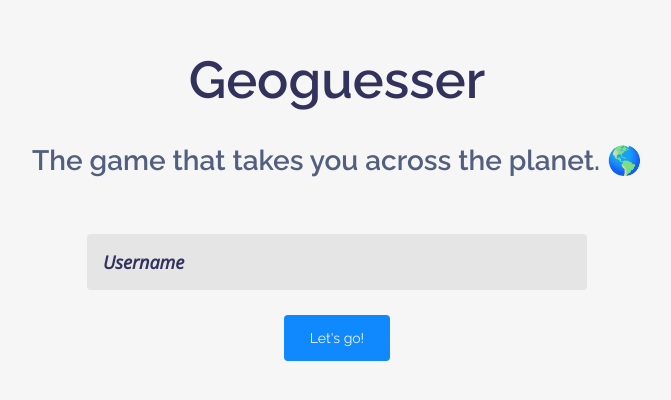
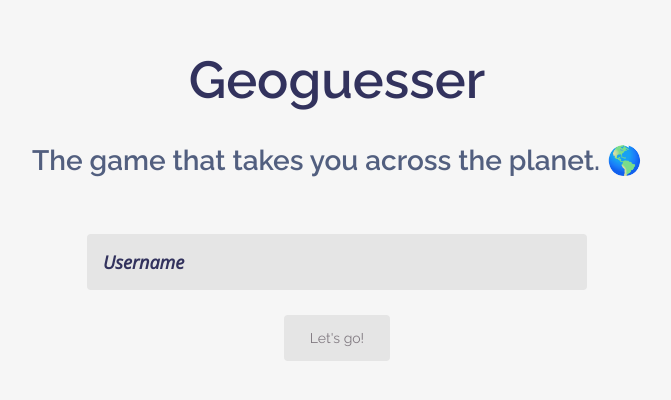
Before and after one commit to Geoguesser/MSHackGeoGuesser, a React (Create React App) app: page / in a window 1280 px wide. Shown: the part 172-572 px from the top of the page, without its empty margins (303-974 px from the left). Built offline with nearby package versions, Linux system fonts and the light colour scheme; no server answers.

Commit message:
working on routing

```diff
--- a/src/App.js
+++ b/src/App.js
@@ -13,6 +13,7 @@ function App(props) {
     setRoundNumber
   };
   const { user } = useAuth();
+  console.log(user);
   return (
     <React.Suspense fallback={<p>Loading...</p>}>
       {user ? <PrivateRouter {...gameProps} /> : <PublicRouter />}
--- a/src/components/Landing.js
+++ b/src/components/Landing.js
@@ -1,9 +1,28 @@
 import React from "react";
 import { Container, Row, Column, Header, Button, Input } from "../common";
+import { useAuth } from "../hooks/auth";
 
 import "../style/landing.scss";
 
 function Landing() {
+  const [name, setName] = React.useState("");
+  const [disabled, setDisabled] = React.useState(false);
+  const { login } = useAuth();
+
+  function onChange(e) {
+    setName(e.currentTarget.value);
+  }
+
+  function loginUser() {
+    setDisabled(true);
+    login(name, res => {
+      if (res && res.error === "NameNotAvailable") {
+        alert("Name is not available, please enter again.");
+        this.setState({ name: "" });
+      }
+    });
+  }
+
   return (
     <Container fullHeight verticalAlign="center">
       <Row>
@@ -19,8 +38,10 @@ function Landing() {
       </Row>
       <Row>
         <Column textAlign="center">
-          <Input label="Username" center />
-          <Button>Let's go!</Button>
+          <Input label="Username" center onChange={onChange} />
+          <Button onClick={loginUser} disabled={!name || disabled}>
+            Let's go!
+          </Button>
         </Column>
       </Row>
     </Container>
--- a/src/utils/private-routes.js
+++ b/src/utils/private-routes.js
@@ -9,15 +9,7 @@ import Landing from "../components/Landing";
 function PrivateRouter({ setTotalScore, totalScore, setRoundNumber, roundNumber }) {
   return (
     <Router>
-      <Route
-        exact
-        path="/"
-        render={routeProps => (
-          <Landing>
-            <Welcome {...routeProps} />
-          </Landing>
-        )}
-      />
+      <Route exact path="/" render={routeProps => <Welcome {...routeProps} />} />
       <Route
         exact
         path="/game"
--- a/src/utils/public-routes.js
+++ b/src/utils/public-routes.js
@@ -6,15 +6,7 @@ import LoginForm from "../components/LoginForm";
 function PublicRouter() {
   return (
     <Router>
-      <Route
-        exact
-        path="/"
-        render={routeProps => (
-          <Landing>
-            <LoginForm />
-          </Landing>
-        )}
-      />
+      <Route exact path="/" render={routeProps => <Landing />} />
     </Router>
   );
 }
```
